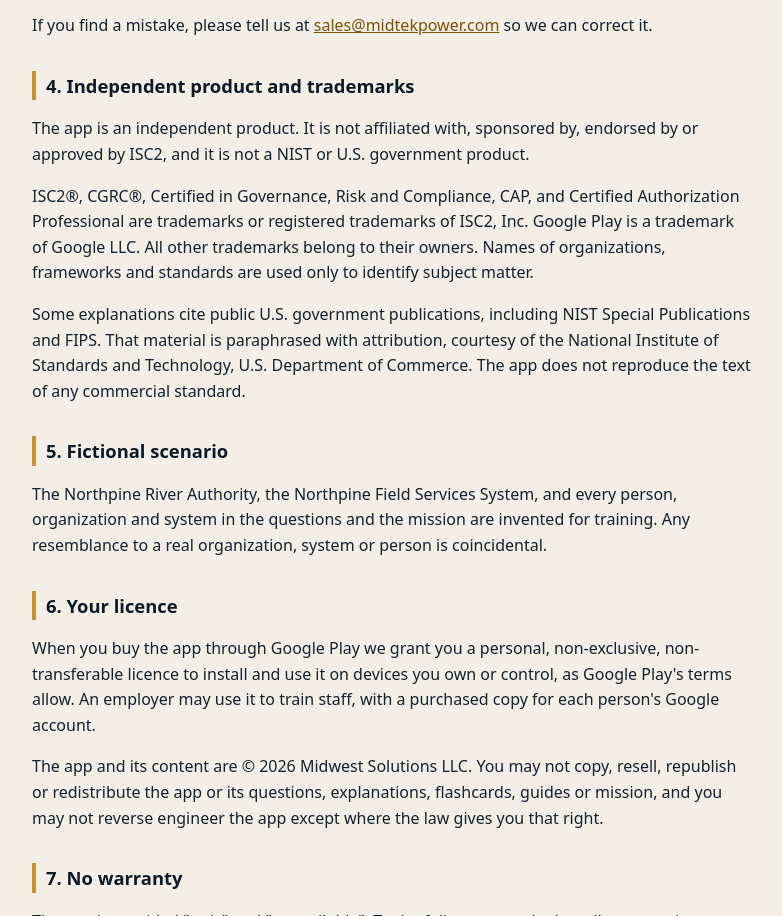
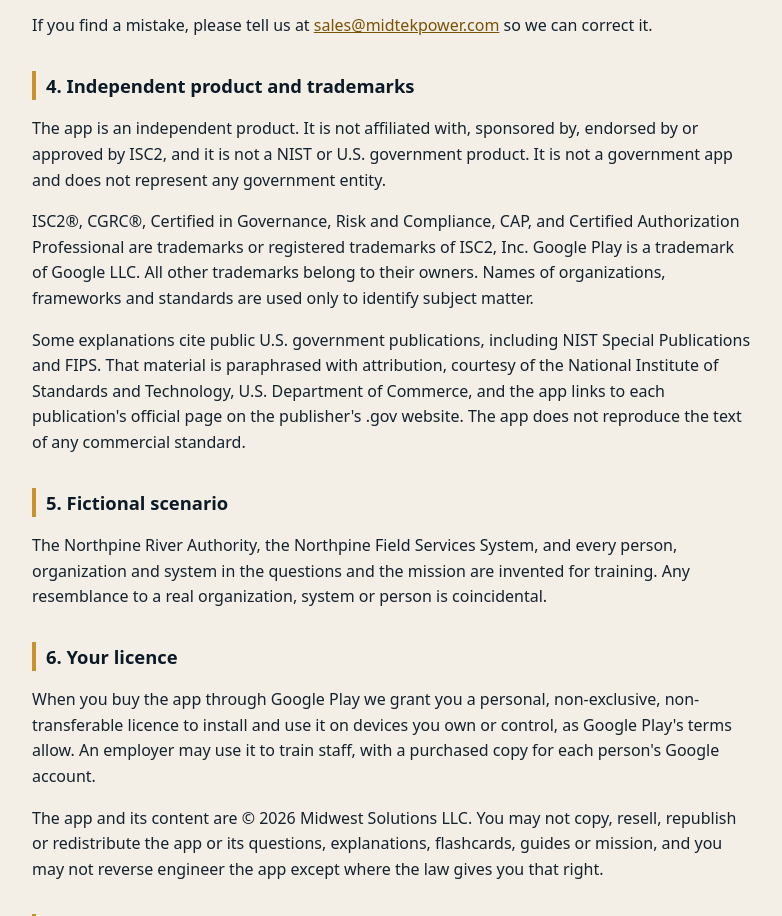
Before and after one commit to korymortezaeekm-blip/authorization-path, a plain HTML site: page terms.html in a window 1280 px wide. Shown: the part 945-1861 px from the top of the page, without its empty margins (248-1030 px from the left). Drawn offline with Linux system fonts and the light colour scheme.

Commit message:
1.0.1: link every government source to its official .gov page
Google Play rejected 1.0.0 under the Misleading Claims policy (missing
source link for government information). Explanations, guides and the
Mission screen now link each cited publication to its official page,
source URLs move from doi.org to csrc.nist.gov and other .gov sites,
and the app, terms and listing say plainly that it is not a government
app. A unit test fails if a cited source lacks a .gov link.

Co-Authored-By: Claude Opus 5.5 <noreply@anthropic.com>

```diff
--- a/terms.html
+++ b/terms.html
@@ -42,9 +42,9 @@
   <p>If you find a mistake, please tell us at <a href="mailto:sales@midtekpower.com">sales@midtekpower.com</a> so we can correct it.</p>
 
   <h2>4. Independent product and trademarks</h2>
-  <p>The app is an independent product. It is not affiliated with, sponsored by, endorsed by or approved by ISC2, and it is not a NIST or U.S. government product.</p>
+  <p>The app is an independent product. It is not affiliated with, sponsored by, endorsed by or approved by ISC2, and it is not a NIST or U.S. government product. It is not a government app and does not represent any government entity.</p>
   <p>ISC2&reg;, CGRC&reg;, Certified in Governance, Risk and Compliance, CAP, and Certified Authorization Professional are trademarks or registered trademarks of ISC2, Inc. Google Play is a trademark of Google LLC. All other trademarks belong to their owners. Names of organizations, frameworks and standards are used only to identify subject matter.</p>
-  <p>Some explanations cite public U.S. government publications, including NIST Special Publications and FIPS. That material is paraphrased with attribution, courtesy of the National Institute of Standards and Technology, U.S. Department of Commerce. The app does not reproduce the text of any commercial standard.</p>
+  <p>Some explanations cite public U.S. government publications, including NIST Special Publications and FIPS. That material is paraphrased with attribution, courtesy of the National Institute of Standards and Technology, U.S. Department of Commerce, and the app links to each publication's official page on the publisher's .gov website. The app does not reproduce the text of any commercial standard.</p>
 
   <h2>5. Fictional scenario</h2>
   <p>The Northpine River Authority, the Northpine Field Services System, and every person, organization and system in the questions and the mission are invented for training. Any resemblance to a real organization, system or person is coincidental.</p>
```
